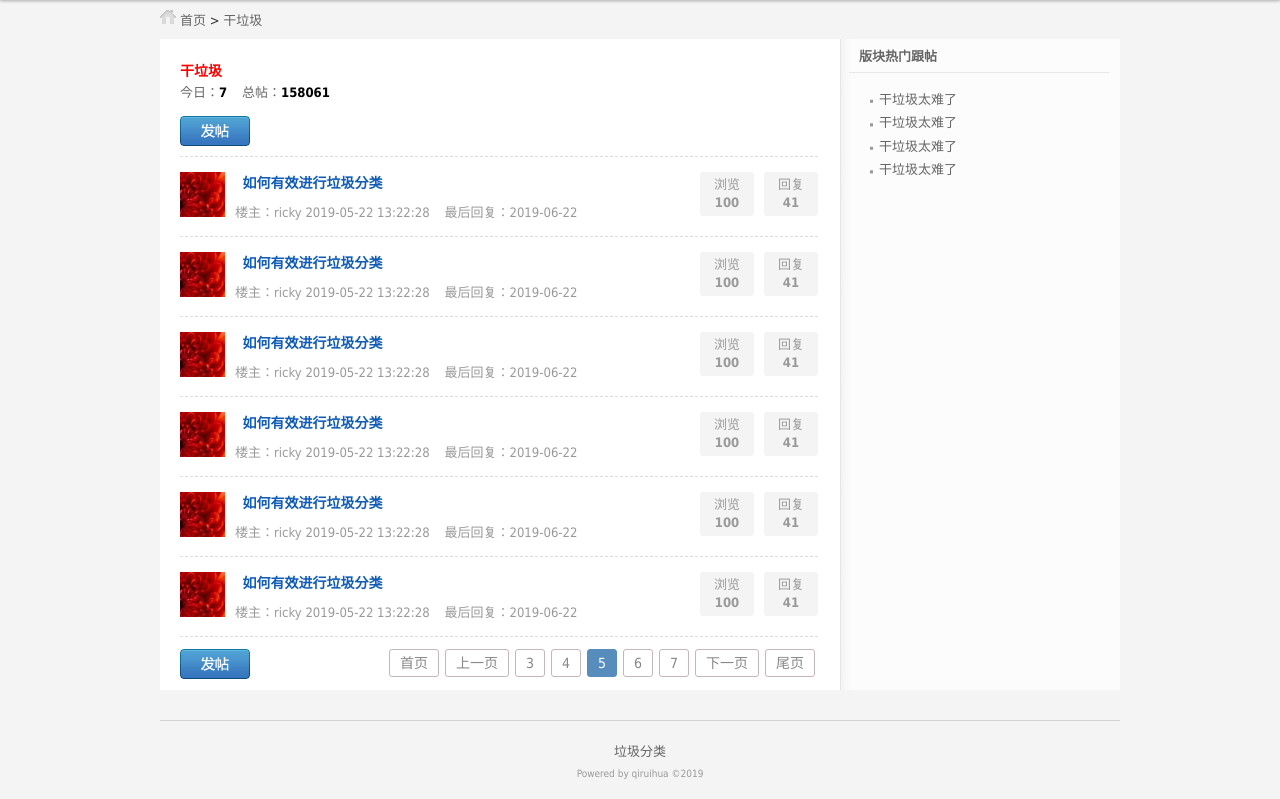
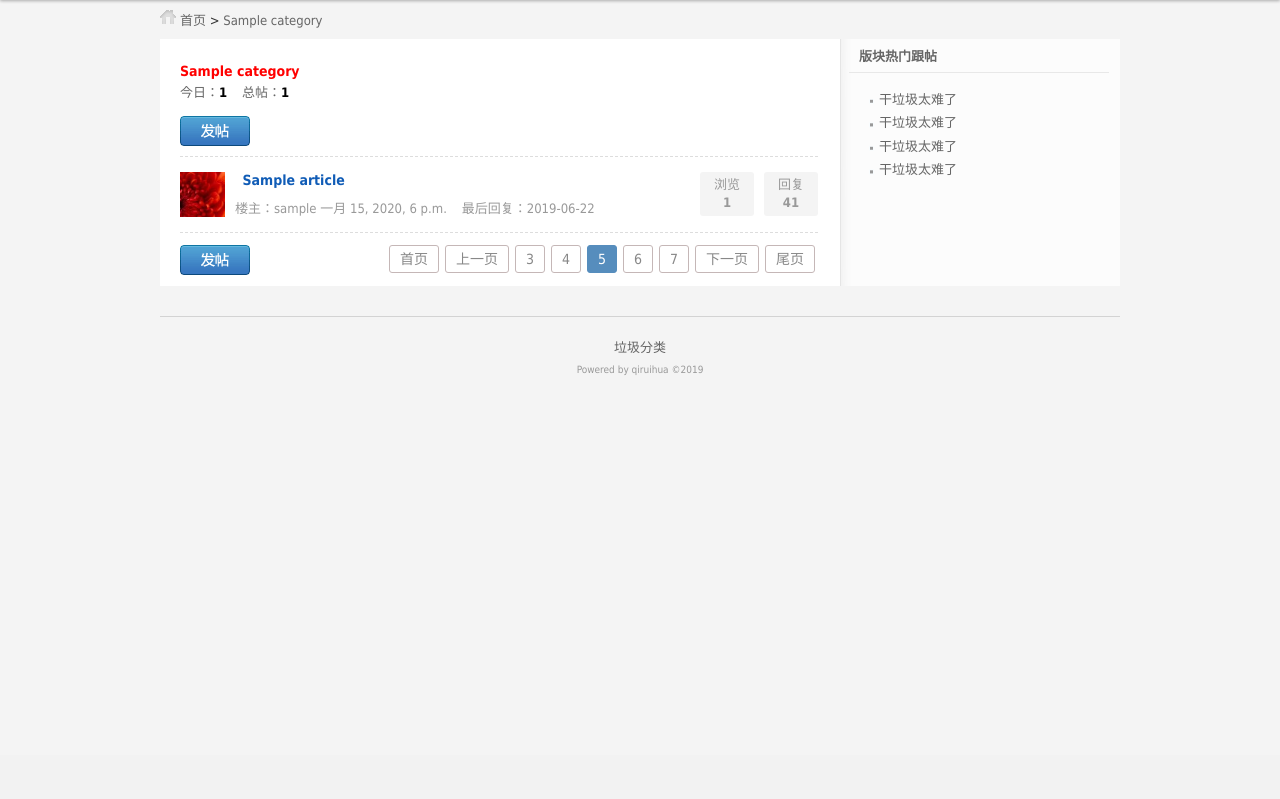
Before and after one commit to qruihua/bbs_gargabe, a Django app: page /1/ in a window 1280 px wide. Shown: the part 45-844 px from the top of the page. After the commit the page ends 420 px from the top, so only its background shows below. Run offline with Django 3.2, Linux system fonts and the light colour scheme; tables that the repository leaves empty hold one stand-in row (values such as "Sample post").

Commit message:
列表数据查询展示

```diff
--- a/bbs/home/views.py
+++ b/bbs/home/views.py
@@ -36,5 +36,22 @@ class IndexView(View):
 class ListView(View):
 
     def get(self,request,category_id):
+        #获取当前分类
+        category = CategoryModel.objects.get(pk=category_id)
+        #获取当前分类的文章总数量
+        total_count = ArticleModel.objects.filter(category=category).count()
+        #获取今日发布文章数量
+        today = timezone.localdate()
+        today_count = ArticleModel.objects.filter(category=category,
+                                                  publish_time__gte=today).count()
+        #获取分类文章
+        articles = ArticleModel.objects.filter(category=category).order_by('-publish_time')
 
-        return render(request,'list.html')
+        context = {
+            'category':category,
+            'total_count':total_count,
+            'today_count':today_count,
+            'articles':articles,
+        }
+
+        return render(request,'list.html',context=context)
--- a/bbs/templates/list.html
+++ b/bbs/templates/list.html
@@ -34,15 +34,15 @@
 	</div>
 	<div style="margin-top:55px;"></div>
 	<div id="position" class="auto">
-		 <a href='index.html'>首页</a> &gt; <a href='list.html'>干垃圾</a>
+		 <a href='index.html'>首页</a> &gt; <a href='{% url 'home:list' category.id %}l'>{{ category.name }}</a>
 	</div>
 	<div id="main" class="auto">
 		<div id="left">
 			<div class="box_wrap">
-				<h3>干垃圾</h3>
+				<h3>{{ category.name }}</h3>
 				<div class="num">
-				    今日：<span>7</span>&nbsp;&nbsp;&nbsp;
-				    总帖：<span>158061</span>
+				    今日：<span>{{ today_count }}</span>&nbsp;&nbsp;&nbsp;
+				    总帖：<span>{{ total_count }}</span>
 				</div>
 				<div class="pages_wrap">
 					<a class="btn publish" href="../static/publish.html"></a>
@@ -52,17 +52,17 @@
 			<div style="clear:both;"></div>
 			<ul class="postsList">
 
-
-				<li>
+				{% for article in articles %}
+				    <li>
 					<div class="smallPic">
 						<a href="#">
 							<img width="45" height="45" src="../static/image/2374101_small.jpg">
 						</a>
 					</div>
 					<div class="subject">
-						<div class="titleWrap">&nbsp;&nbsp;<h2><a href="../static/show.html">如何有效进行垃圾分类</a></h2></div>
+						<div class="titleWrap">&nbsp;&nbsp;<h2><a href="../static/show.html">{{ article.title }}</a></h2></div>
 						<p>
-							楼主：ricky&nbsp;2019-05-22 13:22:28&nbsp;&nbsp;&nbsp;&nbsp;最后回复：2019-06-22
+							楼主：{{ article.user }}&nbsp;{{ article.publish_time }}&nbsp;&nbsp;&nbsp;&nbsp;最后回复：2019-06-22
 						</p>
 					</div>
 					<div class="count">
@@ -70,126 +70,12 @@
 							回复<br /><span>41</span>
 						</p>
 						<p>
-							浏览<br /><span>100</span>
+							浏览<br /><span>{{ article.read_count }}</span>
 						</p>
 					</div>
 					<div style="clear:both;"></div>
 				</li>
-
-				<li>
-					<div class="smallPic">
-						<a href="#">
-							<img width="45" height="45" src="../static/image/2374101_small.jpg">
-						</a>
-					</div>
-					<div class="subject">
-						<div class="titleWrap"> &nbsp;&nbsp;<h2><a href="../static/show.html">如何有效进行垃圾分类</a></h2></div>
-						<p>
-							楼主：ricky&nbsp;2019-05-22 13:22:28&nbsp;&nbsp;&nbsp;&nbsp;最后回复：2019-06-22
-						</p>
-					</div>
-					<div class="count">
-						<p>
-							回复<br /><span>41</span>
-						</p>
-						<p>
-							浏览<br /><span>100</span>
-						</p>
-					</div>
-					<div style="clear:both;"></div>
-				</li>
-
-				<li>
-					<div class="smallPic">
-						<a href="#">
-							<img width="45" height="45" src="../static/image/2374101_small.jpg">
-						</a>
-					</div>
-					<div class="subject">
-						<div class="titleWrap"> &nbsp;&nbsp;<h2><a href="../static/show.html">如何有效进行垃圾分类</a></h2></div>
-						<p>
-							楼主：ricky&nbsp;2019-05-22 13:22:28&nbsp;&nbsp;&nbsp;&nbsp;最后回复：2019-06-22
-						</p>
-					</div>
-					<div class="count">
-						<p>
-							回复<br /><span>41</span>
-						</p>
-						<p>
-							浏览<br /><span>100</span>
-						</p>
-					</div>
-					<div style="clear:both;"></div>
-				</li>
-
-				<li>
-					<div class="smallPic">
-						<a href="#">
-							<img width="45" height="45" src="../static/image/2374101_small.jpg">
-						</a>
-					</div>
-					<div class="subject">
-						<div class="titleWrap"> &nbsp;&nbsp;<h2><a href="../static/show.html">如何有效进行垃圾分类</a></h2></div>
-						<p>
-							楼主：ricky&nbsp;2019-05-22 13:22:28&nbsp;&nbsp;&nbsp;&nbsp;最后回复：2019-06-22
-						</p>
-					</div>
-					<div class="count">
-						<p>
-							回复<br /><span>41</span>
-						</p>
-						<p>
-							浏览<br /><span>100</span>
-						</p>
-					</div>
-					<div style="clear:both;"></div>
-				</li>
-
-				<li>
-					<div class="smallPic">
-						<a href="#">
-							<img width="45" height="45" src="../static/image/2374101_small.jpg">
-						</a>
-					</div>
-					<div class="subject">
-						<div class="titleWrap"> &nbsp;&nbsp;<h2><a href="../static/show.html">如何有效进行垃圾分类</a></h2></div>
-						<p>
-							楼主：ricky&nbsp;2019-05-22 13:22:28&nbsp;&nbsp;&nbsp;&nbsp;最后回复：2019-06-22
-						</p>
-					</div>
-					<div class="count">
-						<p>
-							回复<br /><span>41</span>
-						</p>
-						<p>
-							浏览<br /><span>100</span>
-						</p>
-					</div>
-					<div style="clear:both;"></div>
-				</li>
-
-				<li>
-					<div class="smallPic">
-						<a href="#">
-							<img width="45" height="45" src="../static/image/2374101_small.jpg">
-						</a>
-					</div>
-					<div class="subject">
-						<div class="titleWrap"> &nbsp;&nbsp;<h2><a href="../static/show.html">如何有效进行垃圾分类</a></h2></div>
-						<p>
-							楼主：ricky&nbsp;2019-05-22 13:22:28&nbsp;&nbsp;&nbsp;&nbsp;最后回复：2019-06-22
-						</p>
-					</div>
-					<div class="count">
-						<p>
-							回复<br /><span>41</span>
-						</p>
-						<p>
-							浏览<br /><span>100</span>
-						</p>
-					</div>
-					<div style="clear:both;"></div>
-				</li>
+				{% endfor %}
 
 			</ul>
 			<div class="pages_wrap">
```
